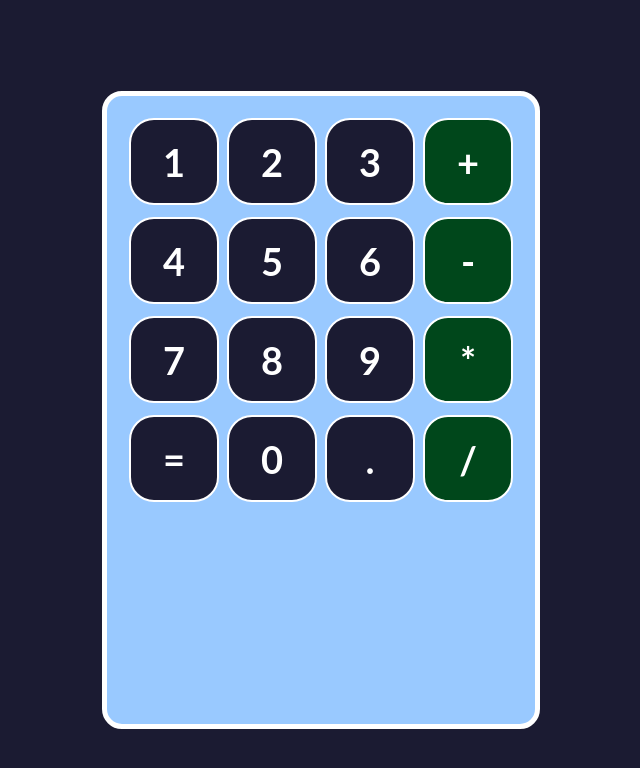
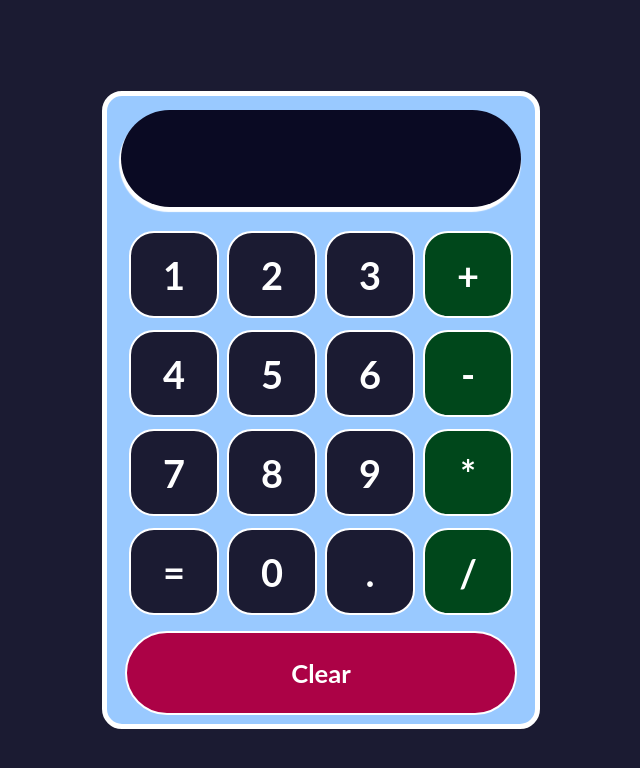
Before and after one commit to Josers17/react-portfolio-project3, a React (Create React App) app: page / in a window 1280 px wide. Shown: the top 768 px of the page, without its empty margins (319-959 px from the left). Built offline with nearby package versions, Linux system fonts and the light colour scheme.

Commit message:
Create Button Clear component and add styles to the button

```diff
--- a/src/App.js
+++ b/src/App.js
@@ -1,10 +1,13 @@
 import './App.css';
 import Button from './components/Button.jsx';
+import Screen from './components/Screen.jsx';
+import ButtonClear from './components/ButtonClear.jsx';
 
 function App() {
   return (
     <div className="App">
       <div className='container-calculator'>
+        <Screen />
         <div className='row'>
           <Button>1</Button>
           <Button>2</Button>
@@ -29,7 +32,9 @@
           <Button>.</Button>
           <Button>/</Button>
         </div>
-        <div className='row'></div>
+        <div className='row'>
+          <ButtonClear>Clear</ButtonClear>
+        </div>
       </div>
     </div>
   );
--- /dev/null
+++ b/src/components/ButtonClear.jsx
@@ -0,0 +1,10 @@
+import React from 'react';
+import '../stylesheet/ButtonClear.css';
+
+const ButtonClear = (props) => (
+	<div className='button-clear'>
+		{props.children}
+	</div>
+);
+
+export default ButtonClear;
--- a/src/components/Screen.jsx
+++ b/src/components/Screen.jsx
@@ -1,4 +1,5 @@
 import React from 'react';
+import '../stylesheet/Screen.css';
 
 const Screen = ({ input }) => (
 	<div className='input'>
--- /dev/null
+++ b/src/stylesheet/ButtonClear.css
@@ -0,0 +1,19 @@
+.button-clear {
+  height: 80px;
+  font-size: 1.6em;
+  display: flex;
+  flex: 1;
+  background-color: #ac0246;
+  margin-top: 8px;
+  justify-content: center;
+  align-items: center;
+  font-weight: bold;
+  color: white;
+  border: 2px solid white;
+  border-radius: 45px;
+  cursor: pointer;
+}
+
+.button-clear:hover {
+  background-color: #ebb000;
+}
--- /dev/null
+++ b/src/stylesheet/Screen.css
@@ -0,0 +1,15 @@
+.input {
+  height: 75px;
+  border-radius: 50px;
+  margin-bottom: 20px;
+  display: flex;
+  justify-content: flex-end;
+  align-items: center;
+  font-weight: bold;
+  font-size: 30px;
+  background-color: #0a0a23;
+  color: white;
+  padding: 11px 30px 11px 11px;
+  margin: 1px solid #888;
+  box-shadow: -1px 4px 1px 1px white;
+}
```
